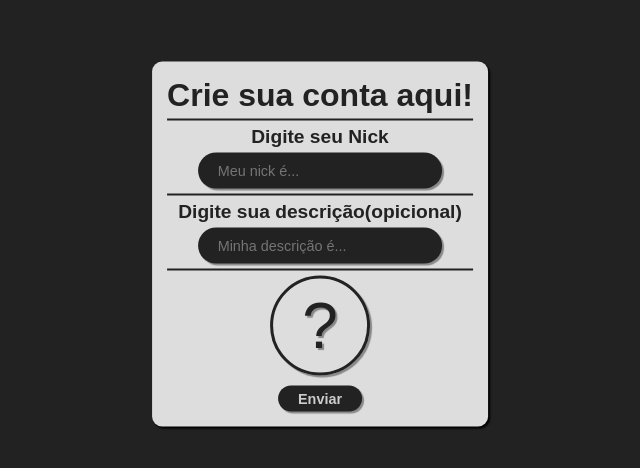
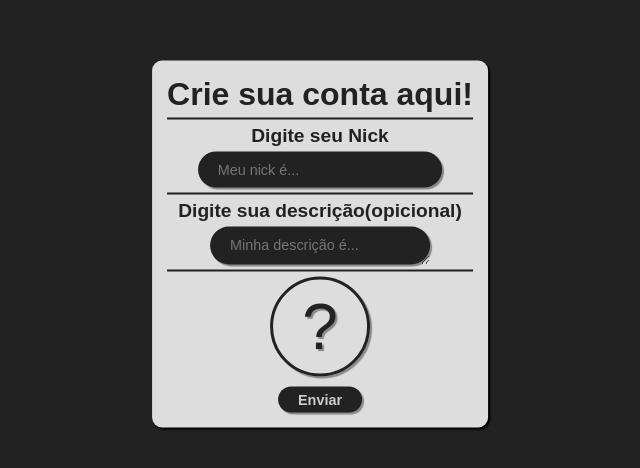
Before and after one commit to victor-front/signup, a plain HTML site: page index.html in a window 1280 px wide. Shown: the part 156-624 px from the top of the page, without its empty margins (320-960 px from the left). Drawn offline with Linux system fonts and the light colour scheme.

Commit message:
text area

```diff
--- a/data/index.css
+++ b/data/index.css
@@ -55,7 +55,7 @@ section#criar h1{
 	margin-top: 5px;
 }
 
-input.entr{
+.entr{
 	width: 80%;
 	padding: 10px;
 	border: none;
@@ -68,8 +68,13 @@ input.entr{
 	box-shadow: 2px 2px 1px #888;
 }
 
-input.entr:focus{
+.entr:focus{
 	outline: none;
+}
+
+::-webkit-scrollbar{
+	width: 0;
+	height: 0;
 }
 
 input#enviar{
--- a/index.html
+++ b/index.html
@@ -17,7 +17,7 @@
 			</div>
 			<div class="etp">
 				<h2>Digite sua descrição(opicional)</h2>
-				<input class="entr" id="desc" name="desc" placeholder="Minha descrição é...">
+				<textarea class="entr" maxlength="100" style="font-family: Arial; min-width: 180px; height: 38px; min-height: 38px; max-width: 220px; max-height: 200px;" id="desc" name="desc" placeholder="Minha descrição é..."></textarea>
 			</div>
 			<div class="etp">
 				<div id="img-container">
```
